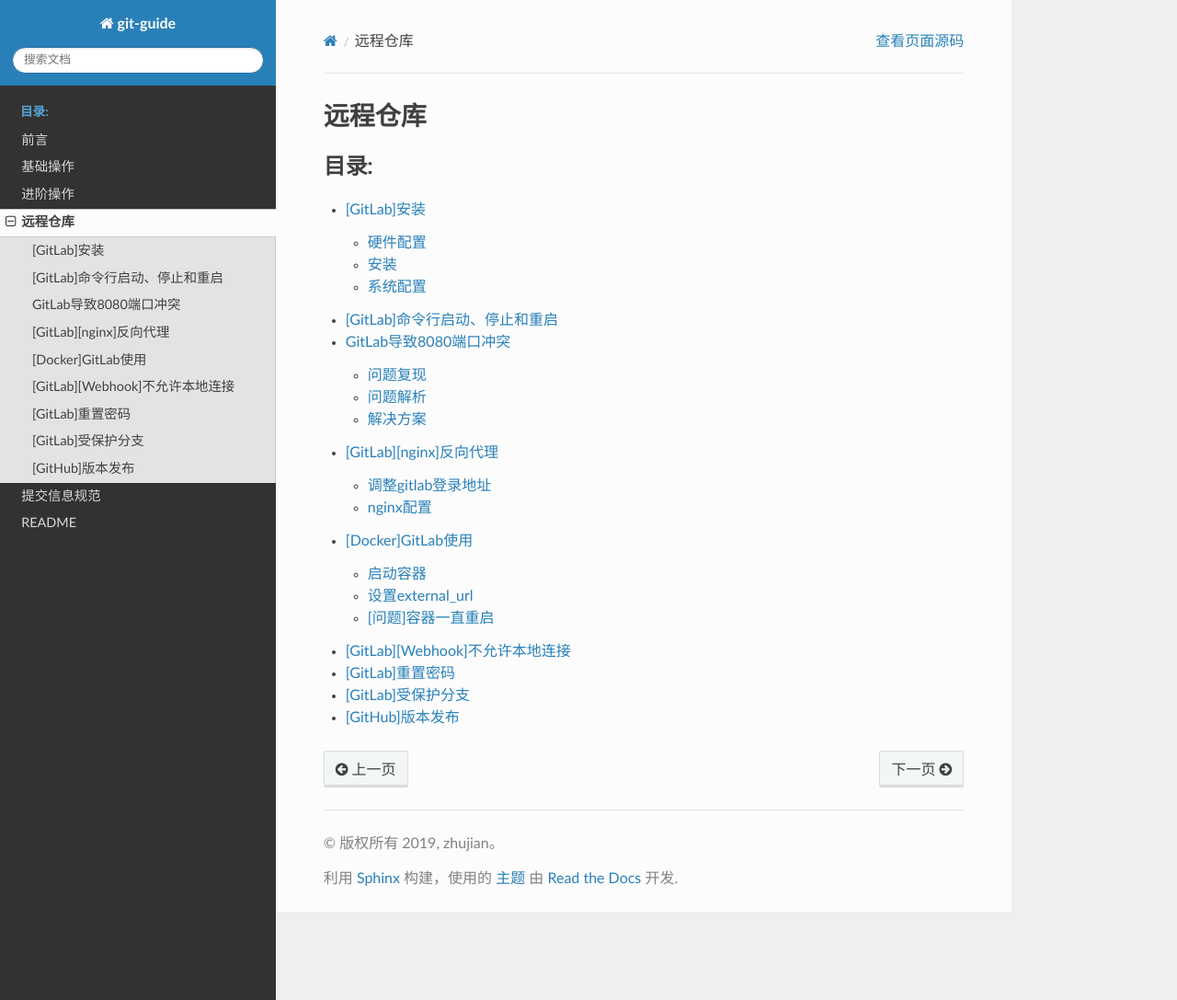
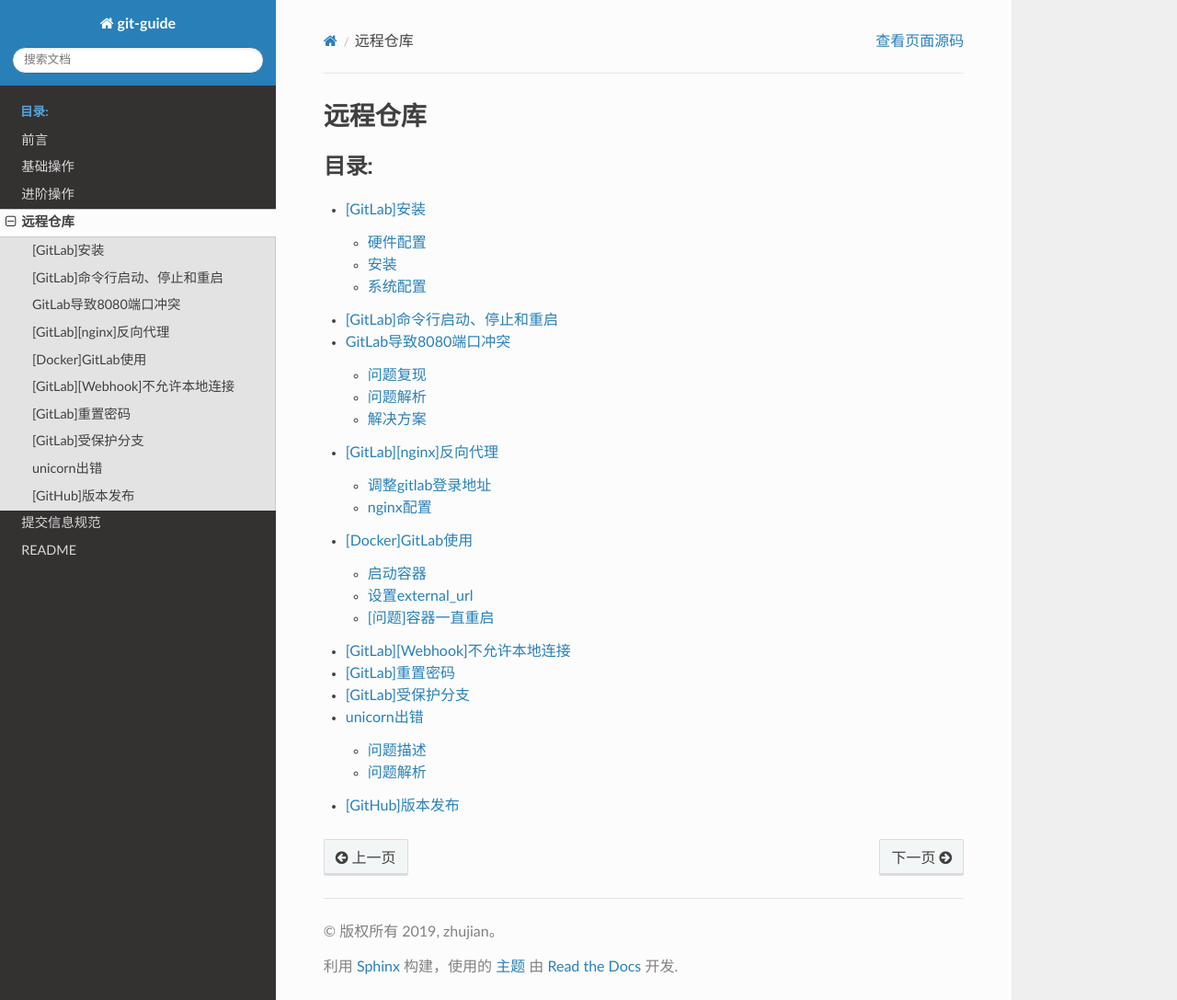
Before and after one commit to Document-Collection/git-guide, a Sphinx documentation site: the page built from docs/source/remote.rst, in a window 1280 px wide and 1087 px high. Shown: the whole window at 92% size. Built offline with Sphinx 7.4.7 and the Read the Docs theme 2.0.0, drawn with Linux system fonts in a browser that asks for light colours; some of the changed lines change nothing that is shown.

Commit message:
docs(gitlab): unicorn出错导致docker版gitlab出现502错误

````diff
--- /dev/null
+++ b/docs/source/gitlab/unicorn出错.md
@@ -0,0 +1,62 @@
+
+# unicorn出错
+
+## 问题描述
+
+通过`docker`部署`gitlab`一段时间后，突然出现`502`错误
+
+查看容器状态，显示不健康
+
+```
+CONTAINER ID        IMAGE                     COMMAND                  CREATED             STATUS                 PORTS                                                           NAMES
+89481faa2ed1        gitlab/gitlab-ce:latest   "/assets/wrapper"        2 weeks ago         Up 7 hours (unhealthy)
+```
+
+浏览容器日志，发现如下错误：
+
+```
+==> /var/log/gitlab/unicorn/unicorn_stdout.log <==
+bundler: failed to load command: unicorn (/opt/gitlab/embedded/bin/unicorn)
+
+==> /var/log/gitlab/unicorn/unicorn_stderr.log <==
+ArgumentError: Already running on PID:460 (or pid=/opt/gitlab/var/unicorn/unicorn.pid is stale)
+  /opt/gitlab/embedded/lib/ruby/gems/2.6.0/gems/unicorn-5.4.1/lib/unicorn/http_server.rb:205:in `pid='
+  /opt/gitlab/embedded/lib/ruby/gems/2.6.0/gems/unicorn-5.4.1/lib/unicorn/http_server.rb:137:in `start'
+  /opt/gitlab/embedded/lib/ruby/gems/2.6.0/gems/unicorn-5.4.1/bin/unicorn:126:in `<top (required)>'
+  /opt/gitlab/embedded/bin/unicorn:23:in `load'
+  /opt/gitlab/embedded/bin/unicorn:23:in `<top (required)>'
+
+==> /var/log/gitlab/unicorn/current <==
+2019-12-18_12:27:47.34406 failed to start a new unicorn master
+2019-12-18_12:27:47.35882 starting new unicorn master
+2019-12-18_12:27:47.91735 master failed to start, check stderr log for details
+```
+
+## 问题解析
+
+看样子是`unicorn`的问题，参考：
+
+[gitlab服务器502恢复过程](https://blog.csdn.net/zhouchuan152/article/details/95871798)
+
+[gitlab docker Web界面打开反应迟钝的解决办法](https://blog.csdn.net/happyfreeangel/article/details/88653846)
+
+进入容器内部，查看`unicorn`状态
+
+```
+$ docker exec -it xxxx bash
+# gitlab-ctl tail unicorn
+```
+
+发现每次`unicorn`显示的`PID`都不同，修改`/etc/gitlab/gitlab.rb`，添加
+
+```
+unicorn['listen'] = 'localhost'
+unicorn['port'] = 8999
+```
+
+更新并重启后，`gitlab`服务恢复正常
+
+```
+# gitlab-ctl reconfigure
+# gitlab-ctl restart
+```
--- a/docs/source/remote.rst
+++ b/docs/source/remote.rst
@@ -16,5 +16,6 @@
    gitlab/[GitLab][Webhook]不允许本地连接
    gitlab/[GitLab]重置密码
    gitlab/[GitLab]受保护分支
+   gitlab/unicorn出错
 
    github/[GitHub]版本发布
````
